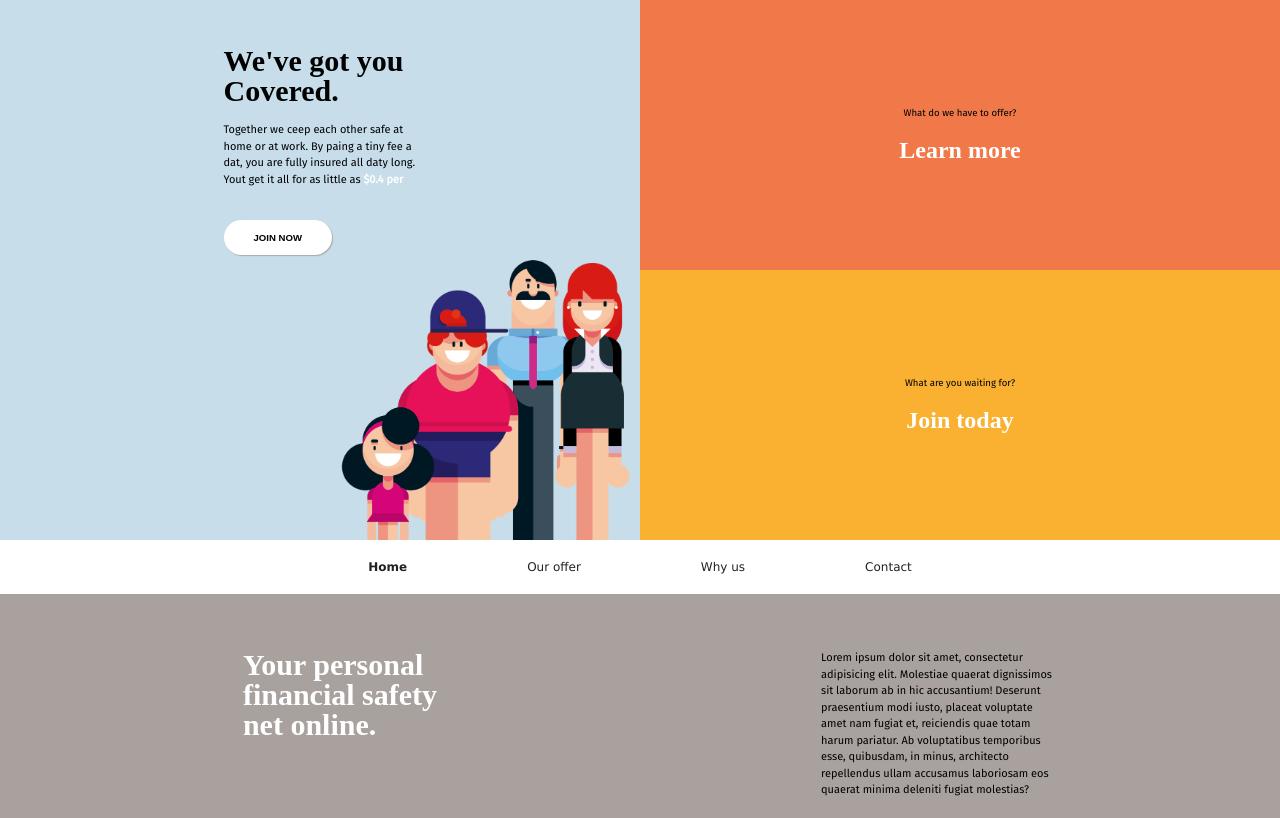
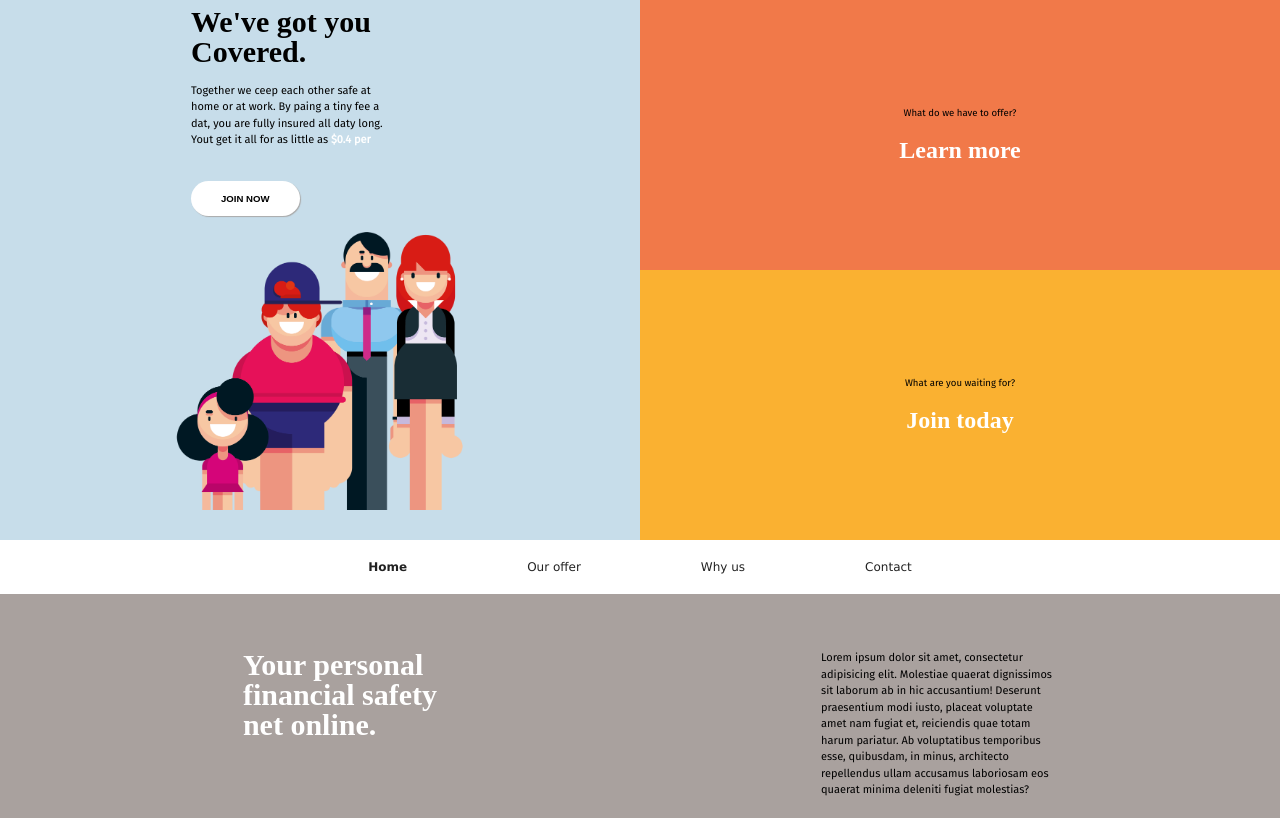
Before and after one commit to goranOlson/insurance-project, a plain HTML site: page index.html in a window 1280 px wide. Shown: the top 818 px of the page. Drawn offline with nearby package versions, Linux system fonts and the light colour scheme; a web font is replaced by a local one.

Commit message:
changed to center index header

```diff
--- a/header.css
+++ b/header.css
@@ -1,5 +1,5 @@
 .header.contact {
-    grid-template-rows: 310px 130px;  /* 0 for area grid-templets-area */
+    grid-template-rows: 310px 130px;
 }
 
 .header.contact .header-inner {
--- a/index.css
+++ b/index.css
@@ -50,7 +50,8 @@ p {
     box-shadow: 1px 1px 1px #aaa;
     font-size: 60%;
     font-weight: bold;
-    display: block;
+    /* display: block; */
+    width: max-content;
 }
 
 /*--- nav ---*/
@@ -92,9 +93,13 @@ nav a.target {
     display: flex;
     flex-direction: column;
     align-items: center;
+    justify-content: flex-end;
 }
 .covered-inner {
     max-width: 400px;
+    display: flex;
+    flex-direction: column;
+    /* align-items: center; */
     /* background-color: #fff; */
 }
 .covered-container h1 {
@@ -107,10 +112,10 @@ nav a.target {
 }
 
 .covered-container img {
-    height: 290px; height: 280px;
-    position: absolute;
-    bottom: 0px;
-    right: 8px;
+    width: 290px;
+    height: fit-content;
+
+    margin-inline: auto;
 }
 
 .box-squared {
```
Also changed, not shown: contact.html (+2 -2 lines).
